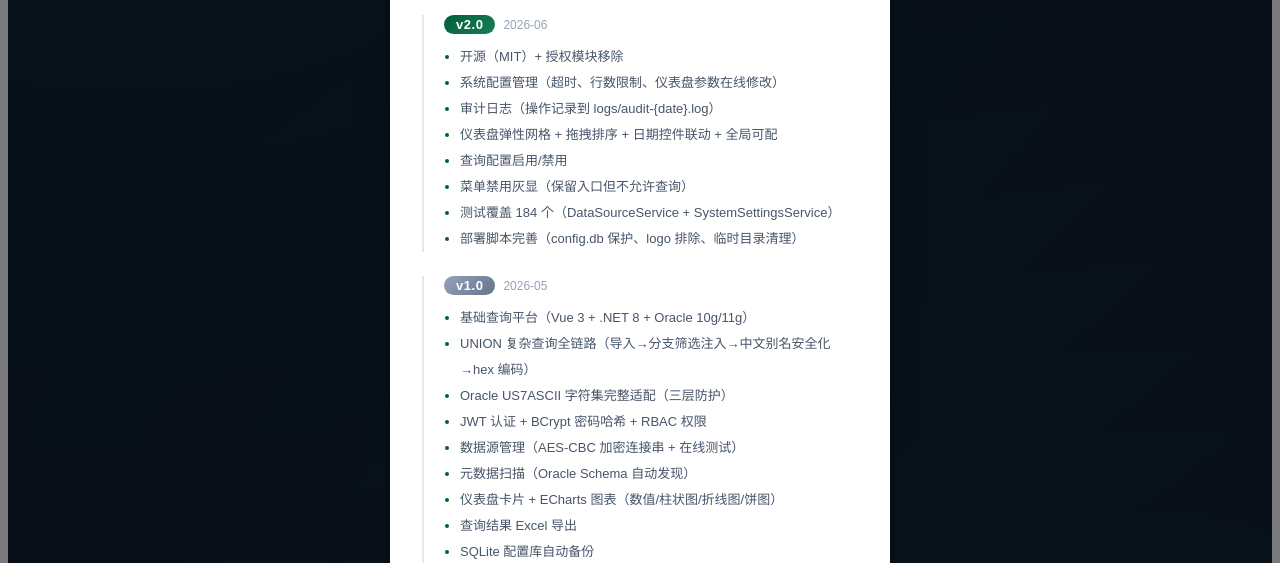
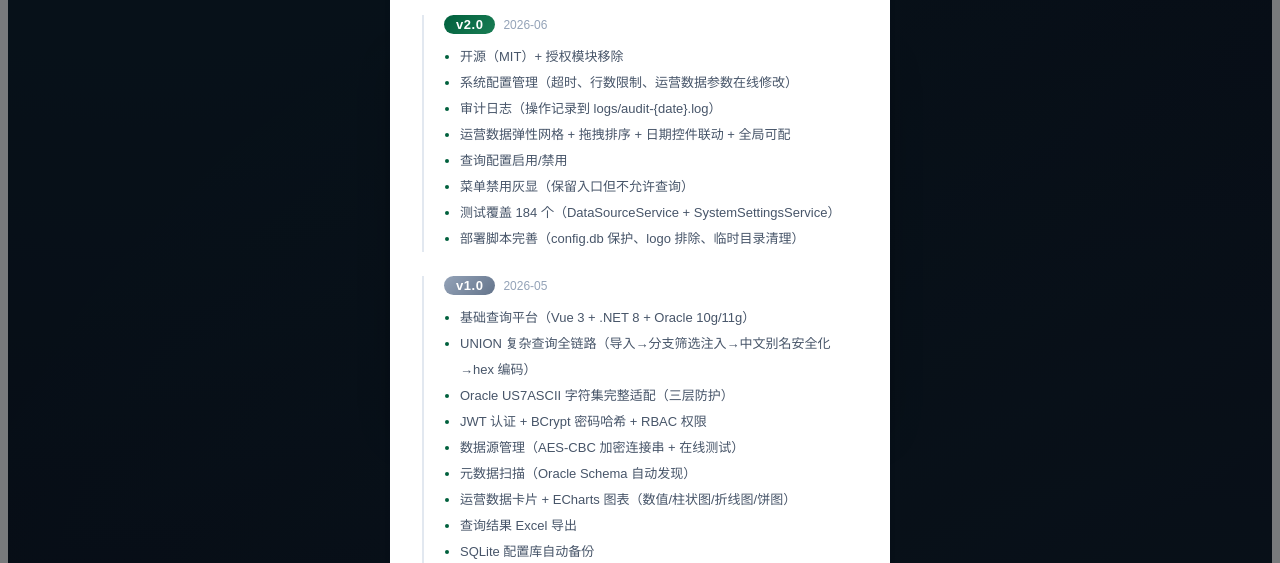
Before and after one commit to is81/HospitalStats, a Vue app in the folder hospital-stats-frontend/: page /login in a window 1280 px wide. Both pictures are taken after a click on the element "Design by 信息科 ZT". Shown: the part 169-732 px from the top of the page. Built offline with nearby package versions, Linux system fonts and the light colour scheme.

Commit message:
chore: 全局替换残留仪表盘字样为运营数据
4 个文件 9 处残留：DashboardHome/ConfigList/MainLayout/Login

Co-Authored-By: Claude Opus 4.8 <noreply@anthropic.com>

```diff
--- a/hospital-stats-frontend/src/layout/MainLayout.vue
+++ b/hospital-stats-frontend/src/layout/MainLayout.vue
@@ -176,7 +176,7 @@ async function handleChangePassword() {
           <li>UNION 复杂查询全链路（导入→分支筛选注入→中文别名安全化→hex编码）</li>
           <li>Oracle US7ASCII 字符集完整适配（列数据/标识符/行内字面量三层防护）</li>
           <li>筛选条件按 UNION 分支独立注入</li>
-          <li>仪表盘日期筛选栏 + 操作符智能匹配</li>
+          <li>运营数据日期筛选栏 + 操作符智能匹配</li>
           <li>基于角色的菜单权限控制</li>
           <li>IN 多值参数独立绑定</li>
           <li>浏览器兼容（IE 2018+ polyfills）</li>
@@ -190,7 +190,7 @@ async function handleChangePassword() {
           <li>JWT 认证 + BCrypt 密码哈希</li>
           <li>数据源管理（AES-CBC 加密连接串）</li>
           <li>元数据扫描（Oracle Schema 自动发现）</li>
-          <li>仪表盘 8 卡片 + ECharts 图表</li>
+          <li>运营数据 8 卡片 + ECharts 图表</li>
           <li>查询结果 Excel 导出</li>
           <li>SQLite 配置库自动备份</li>
           <li>12 种筛选操作符 + RawSql 导入解析</li>
--- a/hospital-stats-frontend/src/views/Login.vue
+++ b/hospital-stats-frontend/src/views/Login.vue
@@ -70,9 +70,9 @@ async function handleLogin() {
         <div class="version-date">2026-06</div>
         <ul>
           <li>开源（MIT）+ 授权模块移除</li>
-          <li>系统配置管理（超时、行数限制、仪表盘参数在线修改）</li>
+          <li>系统配置管理（超时、行数限制、运营数据参数在线修改）</li>
           <li>审计日志（操作记录到 logs/audit-{date}.log）</li>
-          <li>仪表盘弹性网格 + 拖拽排序 + 日期控件联动 + 全局可配</li>
+          <li>运营数据弹性网格 + 拖拽排序 + 日期控件联动 + 全局可配</li>
           <li>查询配置启用/禁用</li>
           <li>菜单禁用灰显（保留入口但不允许查询）</li>
           <li>测试覆盖 184 个（DataSourceService + SystemSettingsService）</li>
@@ -89,7 +89,7 @@ async function handleLogin() {
           <li>JWT 认证 + BCrypt 密码哈希 + RBAC 权限</li>
           <li>数据源管理（AES-CBC 加密连接串 + 在线测试）</li>
           <li>元数据扫描（Oracle Schema 自动发现）</li>
-          <li>仪表盘卡片 + ECharts 图表（数值/柱状图/折线图/饼图）</li>
+          <li>运营数据卡片 + ECharts 图表（数值/柱状图/折线图/饼图）</li>
           <li>查询结果 Excel 导出</li>
           <li>SQLite 配置库自动备份</li>
           <li>14 种筛选操作符 + RawSql 导入解析</li>
--- a/hospital-stats-frontend/src/views/dashboard/DashboardHome.vue
+++ b/hospital-stats-frontend/src/views/dashboard/DashboardHome.vue
@@ -56,7 +56,7 @@ async function loadDashboard() {
     await nextTick();
     renderCharts();
   } catch {
-    ElMessage.error('仪表盘加载失败，请检查网络连接');
+    ElMessage.error('运营数据加载失败，请检查网络连接');
   } finally {
     if (gen === loadGen) loading.value = false;
   }
--- a/hospital-stats-frontend/src/views/query/ConfigList.vue
+++ b/hospital-stats-frontend/src/views/query/ConfigList.vue
@@ -76,7 +76,7 @@ onMounted(() => {
         <template #default="{ row }">
           {{ row.name }}
           <el-tag v-if="row.dashboardCardCount > 0" size="small" type="warning"
-            style="margin-left: 6px" title="被仪表盘引用">仪</el-tag>
+            style="margin-left: 6px" title="被运营数据引用">仪</el-tag>
         </template>
       </el-table-column>
       <el-table-column prop="mainTableName" label="主表" min-width="150" />
@@ -146,8 +146,8 @@ onMounted(() => {
         </div>
         <div class="tip-item">
           <div class="tip-body">
-            <div class="tip-title">仪表盘引用</div>
-            <div class="tip-text">配置名称旁有 <el-tag size="small" type="warning">仪</el-tag> 标识表示已被仪表盘卡片引用，删除前需先取消引用。</div>
+            <div class="tip-title">运营数据引用</div>
+            <div class="tip-text">配置名称旁有 <el-tag size="small" type="warning">仪</el-tag> 标识表示已被运营数据卡片引用，删除前需先取消引用。</div>
           </div>
         </div>
       </div>
```
